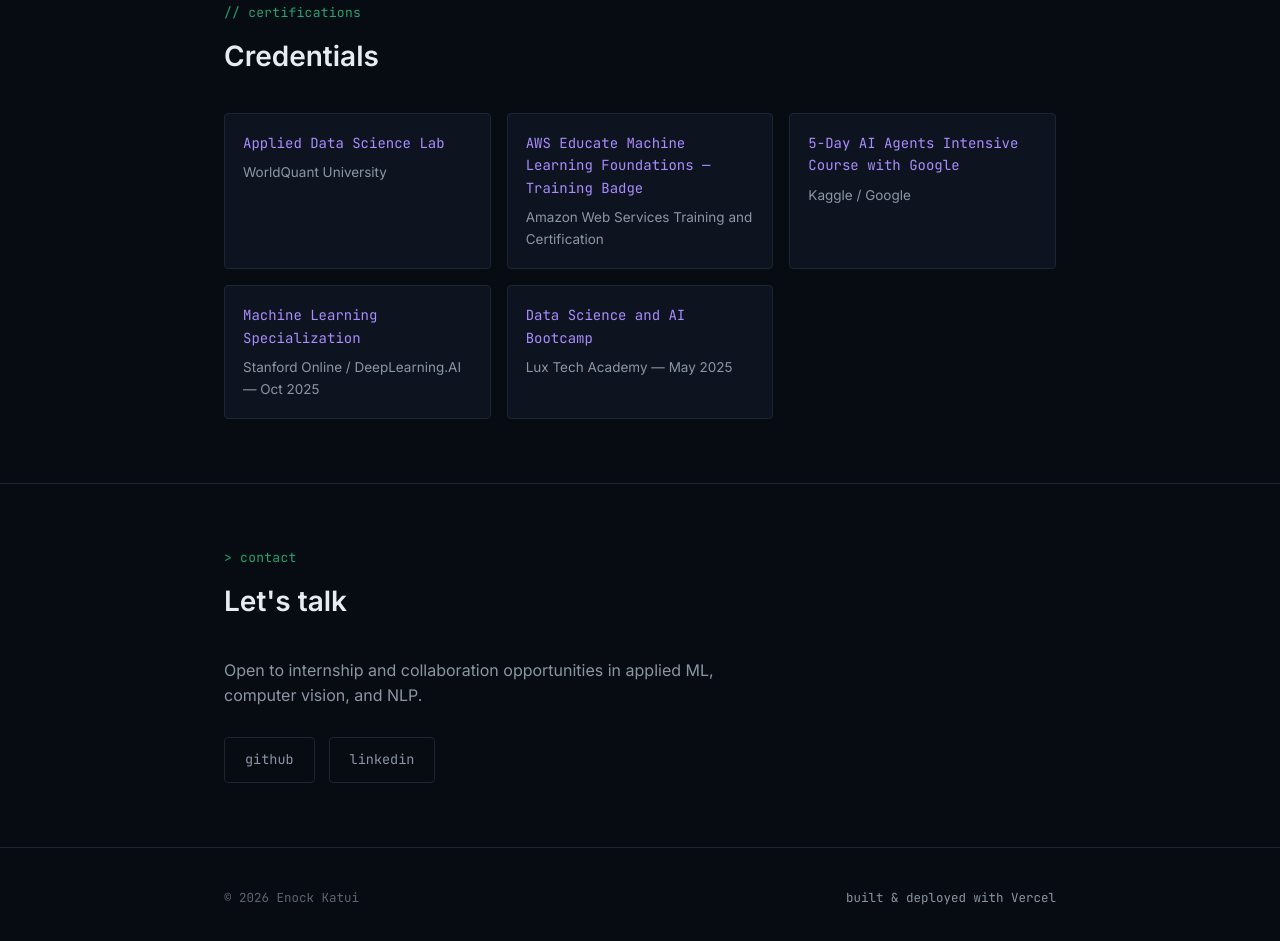
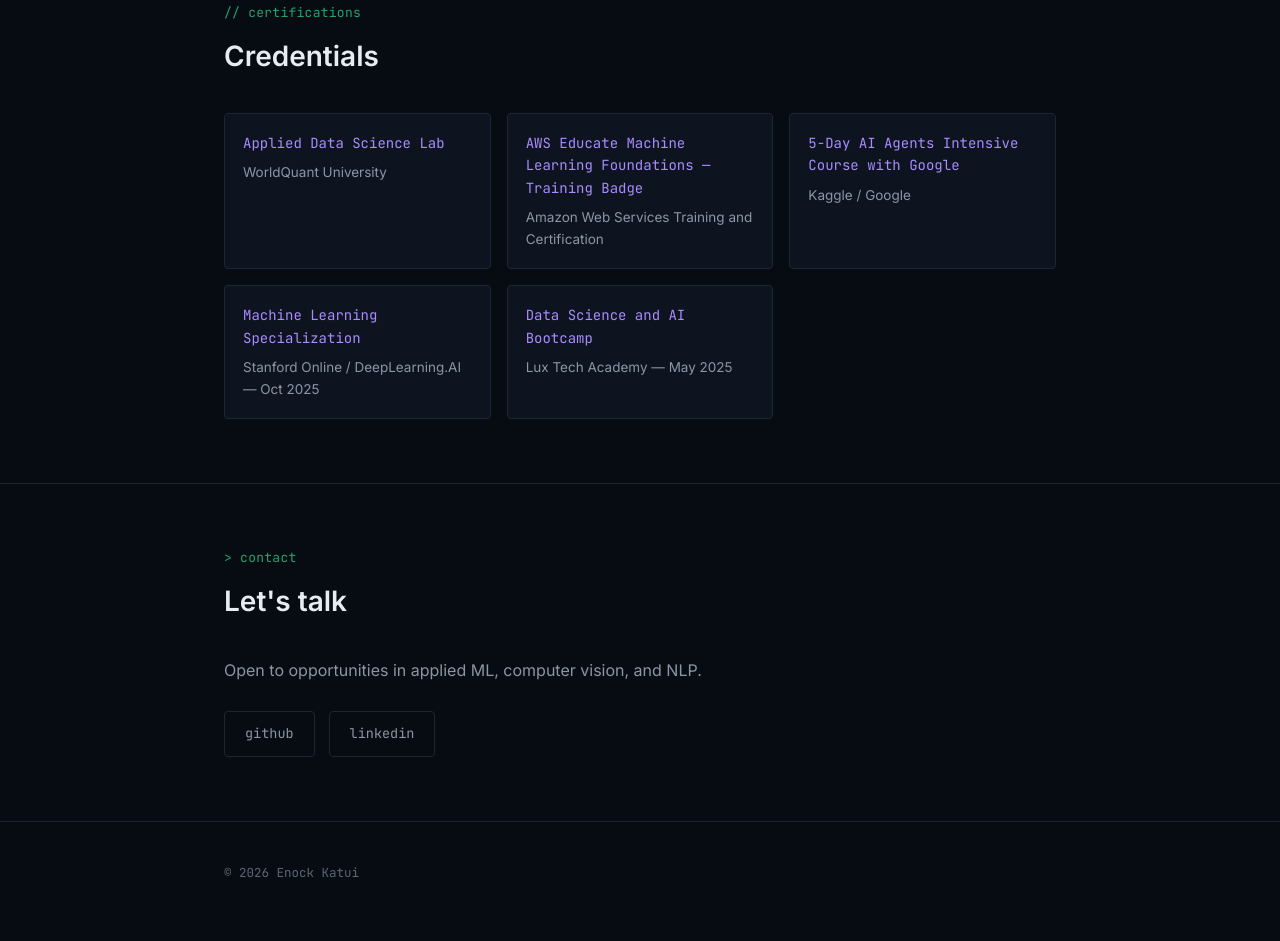
Before and after one commit to Lord-LLM/Personal-website, a plain HTML site: page index.html in a window 1280 px wide. Shown: the part 2855-3796 px from the top of the page. Drawn offline with Linux system fonts and the light colour scheme.

Commit message:
Update contact text for opportunities
Removed the phrase 'Open to internship and' from contact text.

```diff
--- a/index.html
+++ b/index.html
@@ -272,7 +272,7 @@
     <div class="wrap contact">
       <p class="mono label">&gt; contact</p>
       <h2 class="section__title">Let's talk</h2>
-      <p class="contact__text">Open to internship and collaboration opportunities in applied ML, computer vision, and NLP.</p>
+      <p class="contact__text">Open to opportunities in applied ML, computer vision, and NLP.</p>
       <div class="contact__links">
         <a href="https://github.com/Lord-LLM" target="_blank" rel="noopener" class="btn btn--ghost">github</a>
         <a href="https://www.linkedin.com/in/lord-llm/" target="_blank" rel="noopener" class="btn btn--ghost">linkedin</a>
@@ -285,7 +285,6 @@
 <footer class="footer">
   <div class="wrap footer__inner">
     <p>© <span id="year"></span> Enock Katui</p>
-    <p class="dim">built &amp; deployed with Vercel</p>
   </div>
 </footer>
 
```
